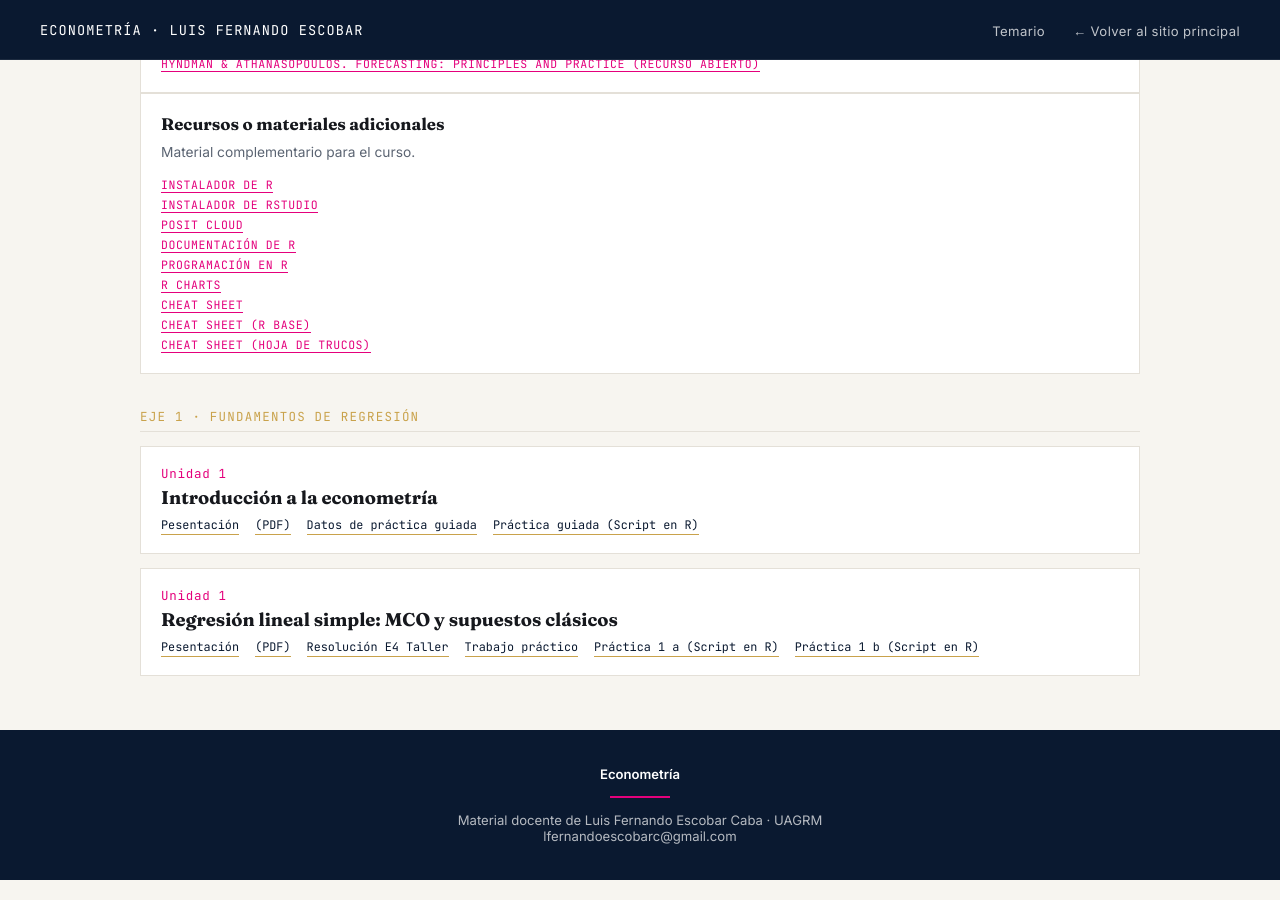
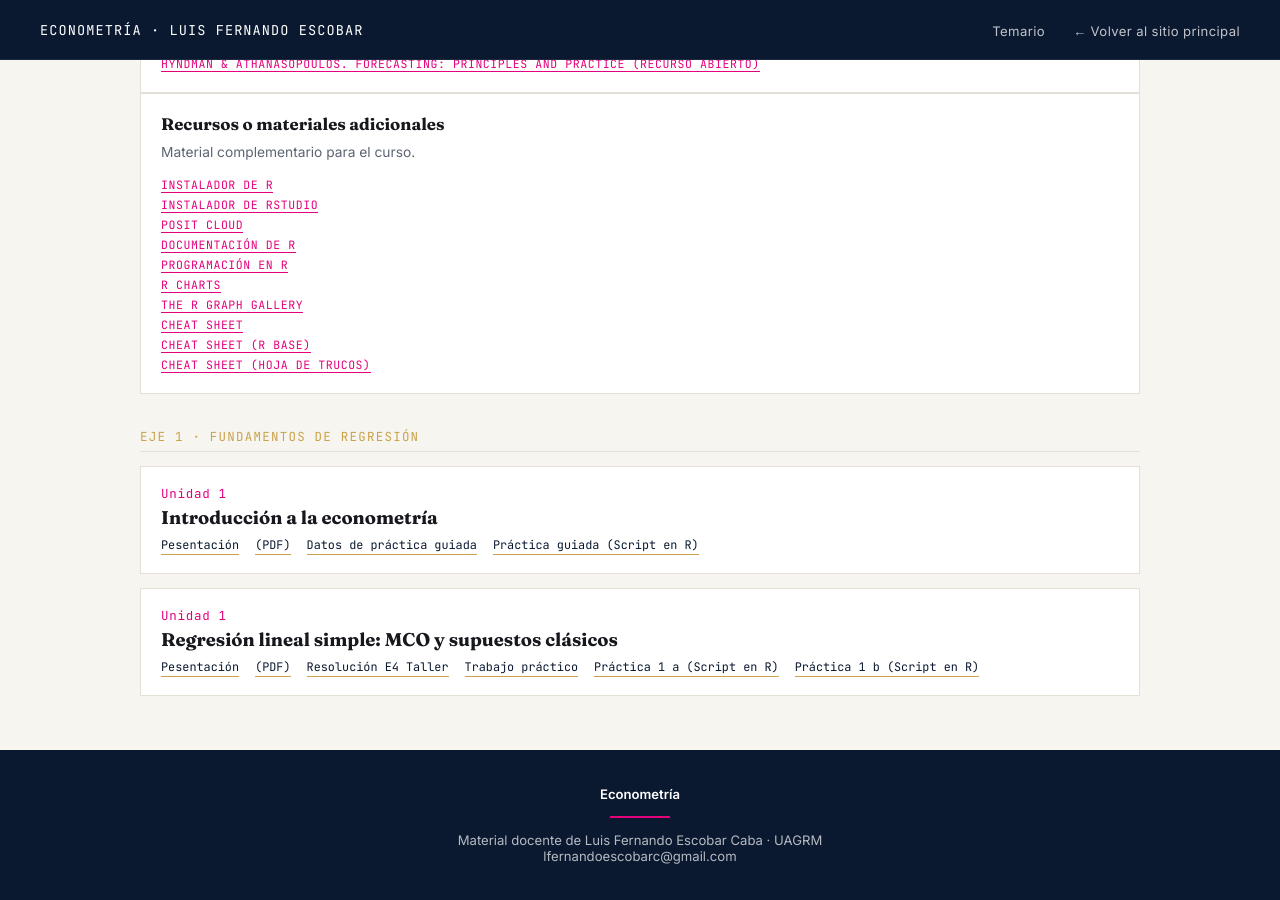
Before and after one commit to LFernandoEscobarC/econometria, a Jekyll site: the page built from index.md, in a window 1280 px wide and 900 px high, scrolled down 568 px. Built offline with Jekyll 4.4.1, drawn with Linux system fonts in a browser that asks for light colours.

Commit message:
Update index.md

```diff
--- a/index.md
+++ b/index.md
@@ -62,6 +62,9 @@ title: Temario
         <div class="mat-links">
           <a class="link" href="https://r-charts.com/es/">R Charts</a>
         </div>
+          <div class="mat-links">
+          <a class="link" href="https://r-graph-gallery.com/">The R Graph Gallery</a>
+        </div>
         <div class="mat-links">
           <a class="link" href="https://opensource.posit.co/resources/cheatsheets/">Cheat sheet</a>
         </div>
```
